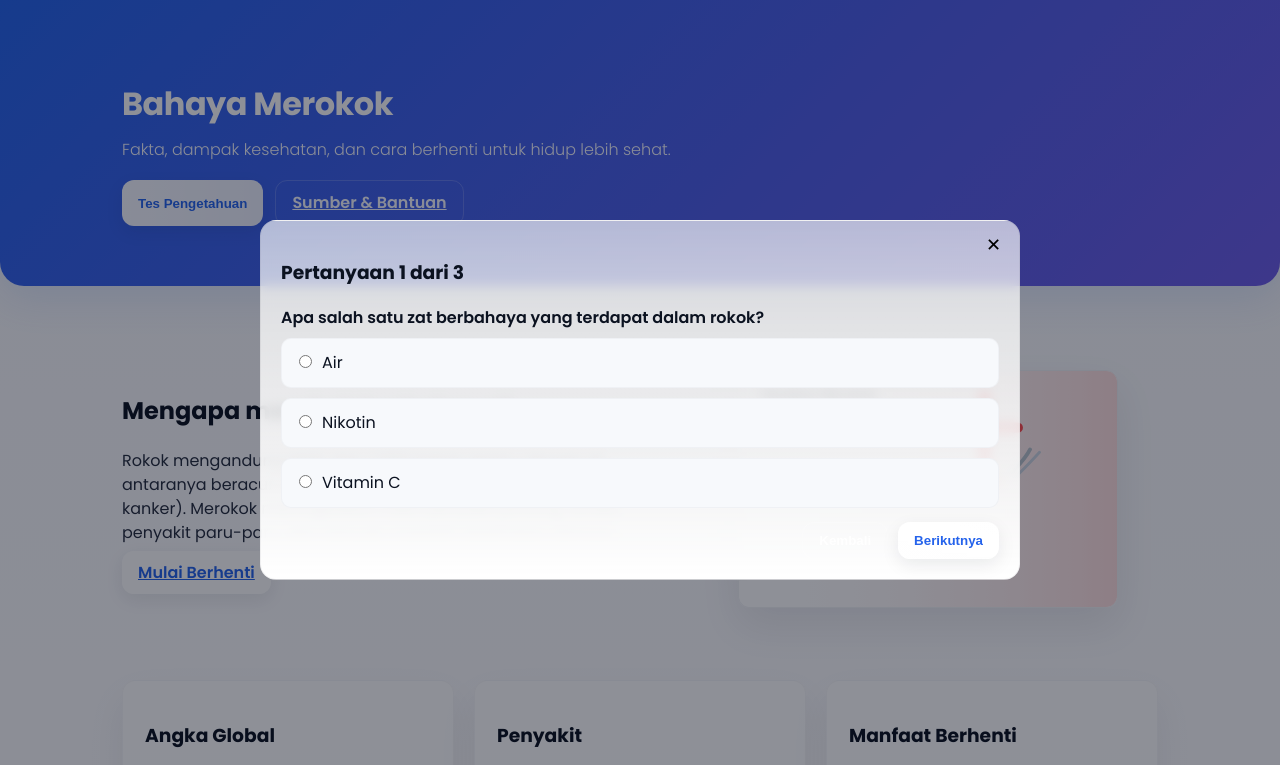
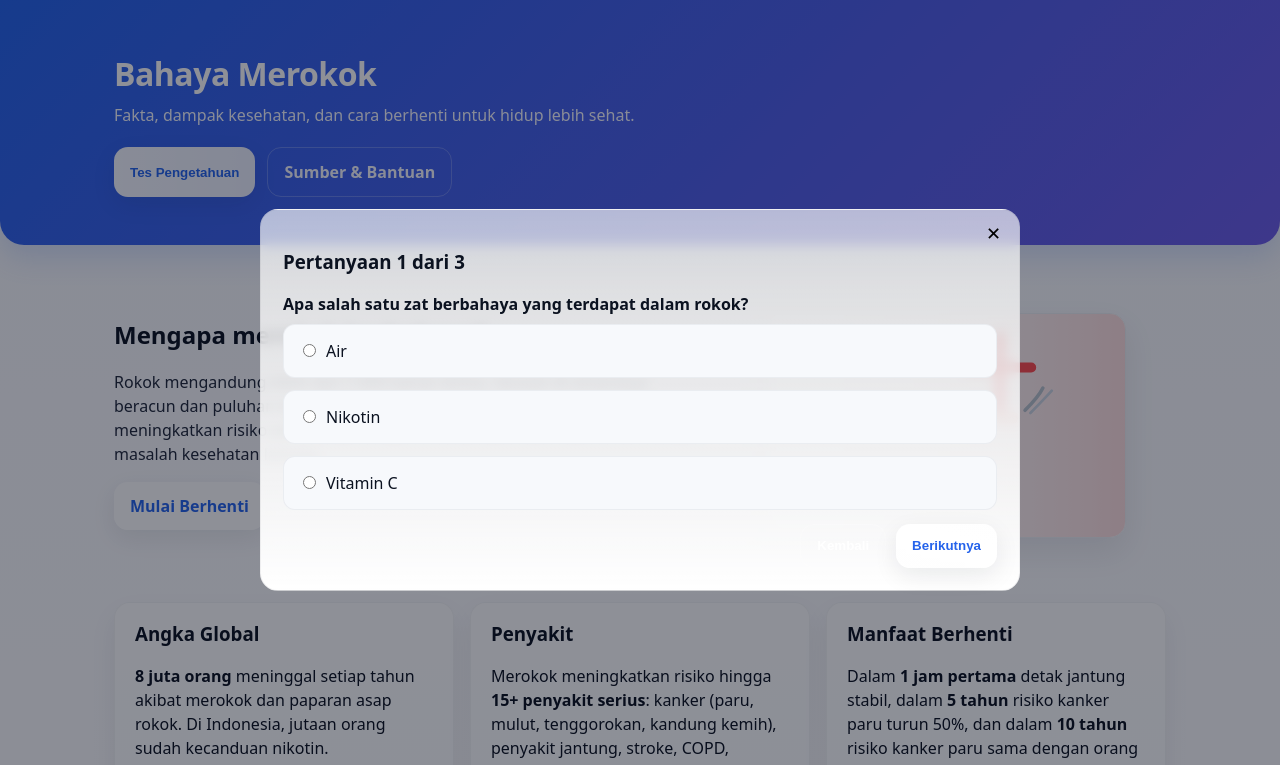
Before and after one commit to vyymill/belajar.web, a plain HTML site: page index.html in a window 1280 px wide. Both pictures are taken after a click on the button "Tes Pengetahuan". Shown: the top 765 px of the page. Drawn offline with Linux system fonts and the light colour scheme.

Commit message:
Initial commit

```diff
--- a/index.html
+++ b/index.html
@@ -29,7 +29,7 @@
 					<a class="btn" href="#tips">Mulai Berhenti</a>
 				</div>
 				<figure class="hero-figure">
-					<img src="images/hero.svg" alt="Ilustrasi bahaya merokok">
+					<img src="images/hero.svg" alt="Ilustrasi bahaya merokok" loading="lazy">
 				</figure>
 			</div>
 		</section>
--- a/style.css
+++ b/style.css
@@ -5,87 +5,93 @@
 	--accent-2:#6c5ce7;
 	--muted:#6b7280;
 	--danger:#d64545;
-	--radius:14px;
+	--radius:16px;
 	--max-width:1100px;
-	--glass: rgba(255,255,255,0.65);
+	--glass:rgba(255,255,255,0.65);
 }
 
 *{box-sizing:border-box}
 html,body{height:100%}
 body{
 	margin:0;
-	font-family:Poppins, system-ui, -apple-system, 'Segoe UI', Roboto, 'Helvetica Neue', Arial;
+	font-family:system-ui, -apple-system, BlinkMacSystemFont, 'Segoe UI', Roboto, 'Helvetica Neue', Arial, sans-serif;
+	font-size:16px;
+	line-height:1.5;
 	background:linear-gradient(180deg,#f5f7fb 0%,var(--bg) 100%);
-	color: #0b1220;
+	color:#0b1220;
 	-webkit-font-smoothing:antialiased;
-	line-height:1.5;
 }
-.container{max-width:var(--max-width);margin:0 auto;padding:32px}
-.site-header{background:linear-gradient(135deg,var(--accent),var(--accent-2));color:#fff;padding:48px 0 28px;border-bottom-left-radius:24px;border-bottom-right-radius:24px;box-shadow:0 12px 40px rgba(37,99,235,0.12)}
-.site-header h1{margin:0;font-size:32px;font-weight:700;letter-spacing:-0.5px}
-.tagline{opacity:0.95;margin:10px 0 18px;font-weight:300}
-.actions{display:flex;gap:12px}
-.btn{background:linear-gradient(90deg,rgba(255,255,255,0.95),rgba(255,255,255,0.9));color:var(--accent);border:none;padding:10px 16px;border-radius:12px;cursor:pointer;font-weight:600;box-shadow:0 6px 18px rgba(16,24,40,0.08);transition:transform .12s ease,box-shadow .12s ease}
-.btn:hover{transform:translateY(-3px);box-shadow:0 14px 30px rgba(16,24,40,0.12)}
-.btn.ghost{background:transparent;color:rgba(255,255,255,0.95);border:1px solid rgba(255,255,255,0.18);box-shadow:none}
-.hero{background:transparent;padding:36px 0}
-.hero-inner{display:flex;align-items:center;justify-content:space-between;gap:24px}
-.hero-text{flex:1;max-width:56%}
-.hero-text p{color:#0f172a;opacity:0.9}
-.hero-figure{flex:0 0 380px;display:flex;align-items:center;justify-content:center}
-.hero-figure img{max-width:100%;height:auto;border-radius:12px;box-shadow:0 18px 40px rgba(11,17,32,0.08);border:1px solid rgba(16,24,40,0.04)}
-.grid{display:grid;grid-template-columns:repeat(auto-fit,minmax(240px,1fr));gap:20px;margin:20px 0}
-.card{background:linear-gradient(180deg,var(--card),#fbfdff);padding:22px;border-radius:var(--radius);box-shadow:0 18px 40px rgba(11,17,32,0.06);border:1px solid rgba(16,24,40,0.03)}
-h2{margin-top:0}
-.effects-list{list-style:none;padding:0;margin:12px 0}
-.effects-list li{background:linear-gradient(90deg,#fff,#fbfdff);padding:14px;border-radius:10px;margin-bottom:10px;box-shadow:0 6px 18px rgba(11,17,32,0.03)}
-.quiz{background:linear-gradient(180deg,var(--card),#fbfdff);padding:18px;border-radius:14px;box-shadow:0 18px 50px rgba(11,17,32,0.06)}
-ol,ul{margin-left:1.2rem}
-.site-footer{padding:22px 0;margin-top:28px;color:var(--muted);font-size:14px}
+body,img{max-width:100%;}
+img{display:block;height:auto;}
+.container{max-width:var(--max-width);margin:0 auto;padding:16px;}
+.site-header{background:linear-gradient(135deg,var(--accent),var(--accent-2));color:#fff;padding:32px 0 24px;border-bottom-left-radius:24px;border-bottom-right-radius:24px;box-shadow:0 12px 30px rgba(37,99,235,0.16);}
+.site-header h1{margin:0;font-size:2rem;font-weight:700;letter-spacing:-0.5px;line-height:1.1;}
+.tagline{opacity:0.95;margin:12px 0 20px;font-weight:300;font-size:1rem;}
+.actions{display:flex;flex-direction:column;gap:12px;}
+.btn,
+a.btn{display:inline-flex;align-items:center;justify-content:center;min-height:44px;min-width:44px;padding:12px 16px;border-radius:14px;border:none;text-decoration:none;font-weight:600;cursor:pointer;transition:transform .16s ease,box-shadow .16s ease;}
+.btn{background:linear-gradient(90deg,rgba(255,255,255,0.95),rgba(255,255,255,0.9));color:var(--accent);box-shadow:0 8px 24px rgba(16,24,40,0.08);}
+.btn:hover{transform:translateY(-1px);box-shadow:0 12px 30px rgba(16,24,40,0.10);}
+.btn.ghost{background:transparent;color:rgba(255,255,255,0.95);border:1px solid rgba(255,255,255,0.22);box-shadow:none;}
+.hero{padding:28px 0;}
+.hero-inner{display:flex;flex-direction:column;gap:24px;}
+.hero-text{width:100%;}
+.hero-text p{color:#0f172a;opacity:0.92;font-size:1rem;}
+.hero-figure{width:100%;display:flex;justify-content:center;}
+.hero-figure img{border-radius:16px;box-shadow:0 14px 32px rgba(11,17,32,0.08);border:1px solid rgba(16,24,40,0.05);}
+.grid,.chem-grid,.disease-grid,.myth-grid{display:grid;grid-template-columns:1fr;gap:16px;margin:20px 0;}
+.card,.chem-card,.disease-card,.myth-card,.quiz{background:linear-gradient(180deg,var(--card),#fbfdff);padding:20px;border-radius:var(--radius);box-shadow:0 12px 28px rgba(11,17,32,0.06);border:1px solid rgba(16,24,40,0.04);}
+h1,h2,h3,h4,h5,h6{line-height:1.2;}
+h2{margin-top:0;font-size:1.5rem;}
+.card h3,
+.disease-card h3,
+.chem-card h4,
+.myth-card h3{margin-top:0;}
+.effects-list{list-style:none;padding:0;margin:14px 0;}
+.effects-list li{background:linear-gradient(90deg,#fff,#fbfdff);padding:14px;border-radius:12px;margin-bottom:10px;box-shadow:0 6px 18px rgba(11,17,32,0.03);}
+.quiz{padding:18px;}
+ol,ul{margin-left:1.2rem;font-size:1rem;}
+.site-footer{padding:24px 0 32px;margin-top:28px;color:var(--muted);font-size:0.95rem;}
 
 /* Chemicals Grid */
-.chem-grid{display:grid;grid-template-columns:repeat(auto-fit,minmax(200px,1fr));gap:16px;margin:16px 0}
-.chem-card{background:linear-gradient(180deg,var(--card),#fbfdff);padding:16px;border-radius:12px;box-shadow:0 8px 24px rgba(11,17,32,0.04)}
-.chem-card h4{margin-top:0;color:var(--accent)}
+.chem-card{padding:18px;}
+.chem-card h4{color:var(--accent);font-size:1.05rem;}
 
 /* Timeline */
-.timeline{display:flex;flex-direction:column;gap:12px;margin:16px 0}
-.timeline-item{display:flex;gap:16px;padding:12px;background:linear-gradient(90deg,#f8fafc,#f3f4f6);border-radius:10px;border-left:3px solid var(--accent)}
-.timeline-marker{font-weight:700;color:var(--accent);min-width:100px;font-size:13px}
-.timeline-item p{margin:0;font-size:14px}
+.timeline{display:flex;flex-direction:column;gap:12px;margin:16px 0;}
+.timeline-item{display:flex;flex-direction:column;gap:10px;padding:14px;background:linear-gradient(90deg,#f8fafc,#f3f4f6);border-radius:14px;border-left:4px solid var(--accent);}
+.timeline-marker{font-weight:700;color:var(--accent);font-size:0.95rem;}
+.timeline-item p{margin:0;font-size:1rem;}
 
 /* Disease Grid */
-.disease-grid{display:grid;grid-template-columns:repeat(auto-fit,minmax(240px,1fr));gap:16px;margin:16px 0}
-.disease-card{background:linear-gradient(180deg,var(--card),#fbfdff);padding:18px;border-radius:12px;box-shadow:0 8px 24px rgba(11,17,32,0.04);border-top:3px solid var(--accent-2)}
-.disease-card h3{margin-top:0;font-size:16px}
-.disease-card p{font-size:14px;color:#374151}
+.disease-card{padding:18px;border-top:3px solid var(--accent-2);}
+.disease-card p{font-size:1rem;color:#374151;}
 
 /* Myth Grid */
-.myth-grid{display:grid;grid-template-columns:repeat(auto-fit,minmax(240px,1fr));gap:16px;margin:16px 0}
-.myth-card{background:linear-gradient(180deg,#fff5f5,#ffe7e7);padding:18px;border-radius:12px;box-shadow:0 8px 24px rgba(214,69,69,0.08);border-left:3px solid var(--danger)}
-.myth-card h3{margin-top:0;font-size:15px;color:var(--danger)}
-.myth-card p{margin-bottom:0;font-size:14px}
-
+.myth-card{padding:18px;background:linear-gradient(180deg,#fff5f5,#ffe7e7);border-left:4px solid var(--danger);}
+.myth-card h3{font-size:1rem;color:var(--danger);}
+.myth-card p{margin-bottom:0;font-size:1rem;}
 
 /* Modal */
-.modal{position:fixed;inset:0;display:flex;align-items:center;justify-content:center;background:rgba(6,11,25,0.45);padding:24px;visibility:hidden;opacity:0;transition:all .22s}
-.modal[aria-hidden="false"]{visibility:visible;opacity:1}
-.modal-panel{background:linear-gradient(180deg,var(--glass),#ffffff);backdrop-filter:blur(6px);-webkit-backdrop-filter:blur(6px);max-width:760px;width:100%;padding:20px;border-radius:16px;position:relative;border:1px solid rgba(16,24,40,0.06)}
-.modal-close{position:absolute;right:12px;top:12px;border:none;background:transparent;font-size:18px;cursor:pointer}
+.modal{position:fixed;inset:0;display:flex;align-items:center;justify-content:center;background:rgba(6,11,25,0.45);padding:24px;visibility:hidden;opacity:0;transition:opacity .22s ease;}
+.modal[aria-hidden="false"]{visibility:visible;opacity:1;}
+.modal-panel{background:linear-gradient(180deg,var(--glass),#ffffff);backdrop-filter:blur(6px);-webkit-backdrop-filter:blur(6px);max-width:760px;width:100%;padding:22px;border-radius:18px;position:relative;border:1px solid rgba(16,24,40,0.06);}
+.modal-close{position:absolute;right:12px;top:12px;border:none;background:transparent;font-size:18px;cursor:pointer;}
 
 /* Quiz */
-.question{font-weight:600;margin-bottom:8px}
-.choices{display:flex;flex-direction:column;gap:10px;margin-bottom:14px}
-.choice{background:#f7f9fc;padding:12px;border-radius:10px;cursor:pointer;border:1px solid rgba(16,24,40,0.03);transition:transform .12s ease,box-shadow .12s ease}
-.choice:hover{transform:translateY(-3px);box-shadow:0 10px 24px rgba(16,24,40,0.06)}
-.choice input{margin-right:10px}
-.quiz-controls{display:flex;gap:10px;justify-content:flex-end}
+.question{font-weight:600;margin-bottom:8px;font-size:1rem;}
+.choices{display:flex;flex-direction:column;gap:12px;margin-bottom:14px;}
+.choice{background:#f7f9fc;padding:14px;border-radius:12px;cursor:pointer;border:1px solid rgba(16,24,40,0.05);transition:transform .12s ease,box-shadow .12s ease;}
+.choice:hover{transform:translateY(-1px);box-shadow:0 10px 24px rgba(16,24,40,0.06);}
+.choice input{margin-right:10px;}
+.quiz-controls{display:flex;flex-direction:column;gap:10px;justify-content:flex-end;}
 
-@media (max-width:600px){
-	.site-header{padding:28px 0}
-	.container{padding:18px}
-	.site-header h1{font-size:22px}
-	.hero-inner{flex-direction:column-reverse;align-items:center;text-align:center}
-	.hero-text{max-width:100%}
-	.hero-figure{width:80%}
+@media (min-width:768px){
+	.container{padding:24px;}
+	.hero-inner{flex-direction:row;align-items:center;justify-content:space-between;}
+	.hero-text{max-width:56%;}
+	.hero-figure{width:48%;}
+	.grid,.chem-grid,.disease-grid,.myth-grid{grid-template-columns:repeat(auto-fit,minmax(240px,1fr));}
+	.actions{flex-direction:row;}
+	.quiz-controls{flex-direction:row;}
 }
```
